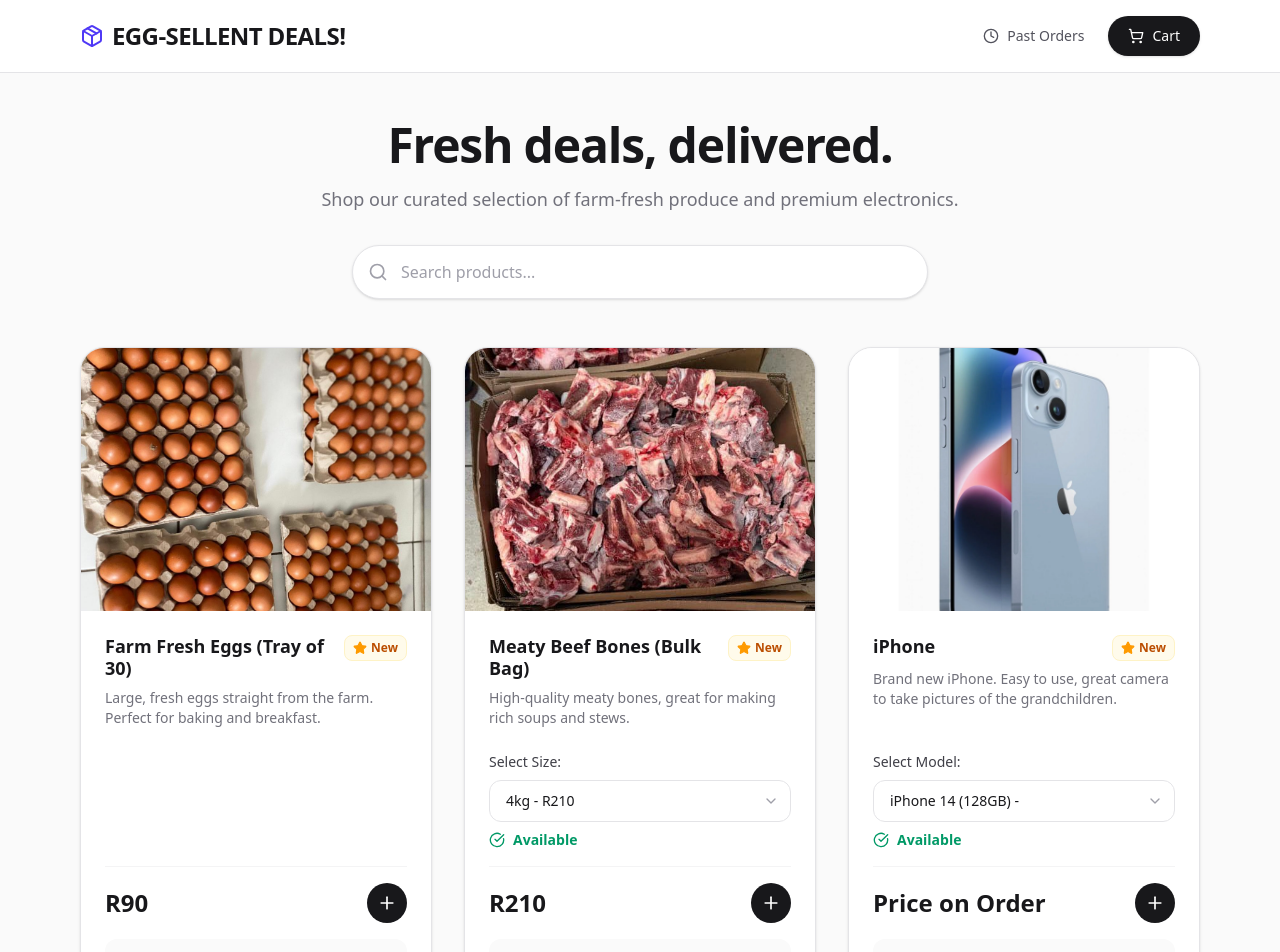
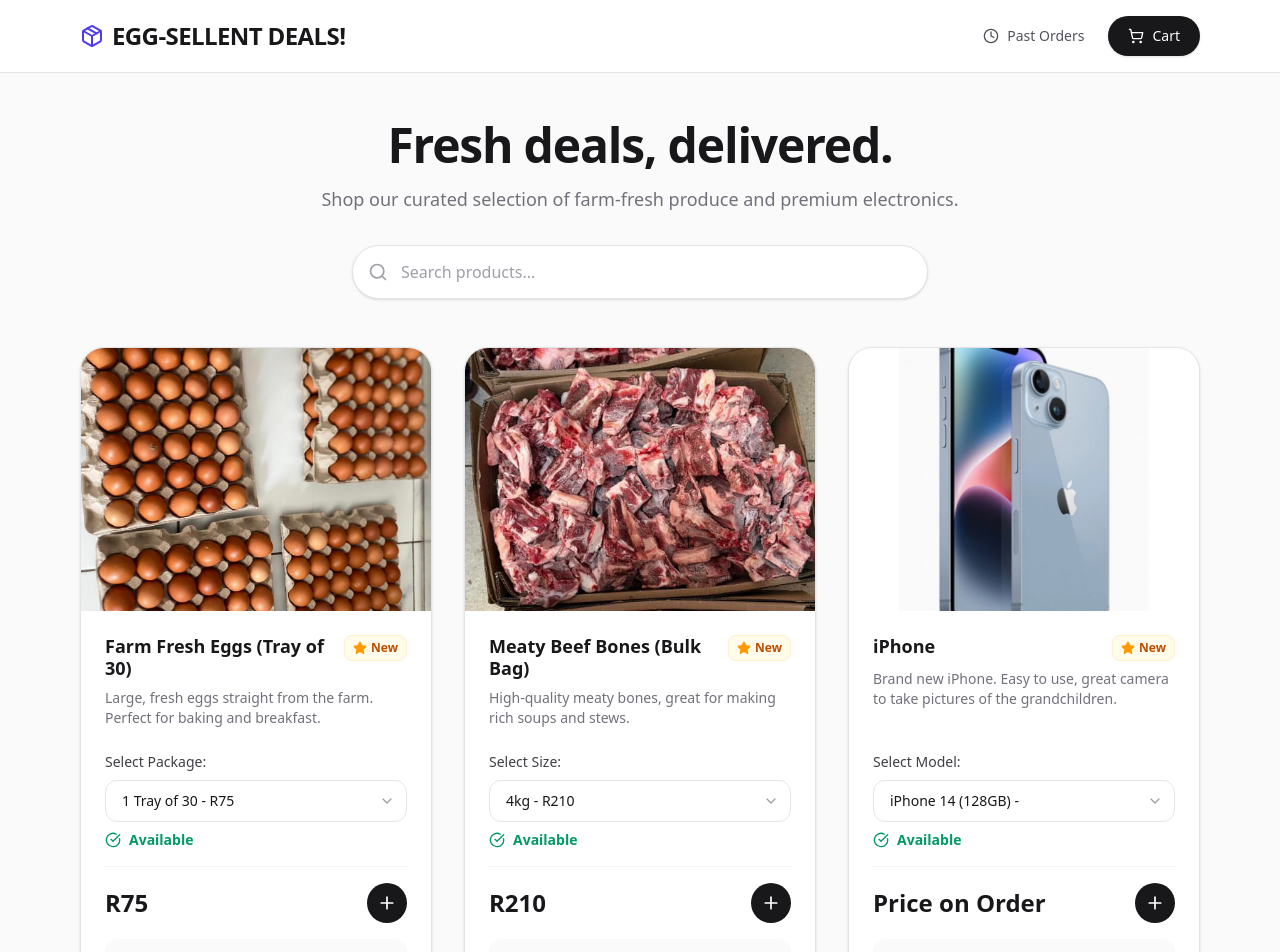
Before and after one commit to bblack-jewENT/egg-sellent-deals-, a React (Vite) app: page / in a window 1280 px wide. Shown: the top 952 px of the page. Built offline with nearby package versions, Linux system fonts and the light colour scheme.

Commit message:
Add eggs package selector (1 Tray R75, 12 Trays R800) and pricing variant logic.

```diff
--- a/src/App.tsx
+++ b/src/App.tsx
@@ -210,6 +210,11 @@
   { id: 1, weight: "4kg", price: 210, available: true },
   { id: 2, weight: "5kg", price: 250, available: true },
 ];
+// Eggs variants
+const eggsVariants = [
+  { id: 1, label: "1 Tray of 30", price: 75, available: true },
+  { id: 2, label: "12 Trays of 30", price: 800, available: true },
+];
 type Product = (typeof products)[0];
 type CartItem = { product: Product; quantity: number };
 type DeliveryOption = "standard" | "express";
@@ -263,6 +268,7 @@
     useState<number>(12); // Default to iPhone 14 (128GB)
   const [selectedMeatyBonesVariant, setSelectedMeatyBonesVariant] =
     useState<number>(1); // Default to 4kg
+  const [selectedEggsVariant, setSelectedEggsVariant] = useState<number>(1); // Default to 1 Tray of 30
 
   useEffect(() => {
     const savedOrders = localStorage.getItem("pastOrders");
@@ -1006,6 +1012,52 @@
                             </div>
                           )}
 
+                          {/* Eggs Package Selector */}
+                          {product.id === 1 && (
+                            <div className="mb-4">
+                              <label className="block text-sm font-medium text-zinc-700 mb-2">
+                                Select Package:
+                              </label>
+                              <div className="relative">
+                                <select
+                                  value={selectedEggsVariant}
+                                  onChange={(e) =>
+                                    setSelectedEggsVariant(
+                                      Number(e.target.value),
+                                    )
+                                  }
+                                  className="w-full px-4 py-2.5 bg-white border border-zinc-200 rounded-xl text-sm text-zinc-900 appearance-none cursor-pointer hover:border-zinc-300 focus:outline-none focus:ring-2 focus:ring-indigo-500 focus:border-transparent transition-colors"
+                                >
+                                  {eggsVariants.map((variant) => (
+                                    <option key={variant.id} value={variant.id}>
+                                      {variant.label} - R{variant.price}
+                                    </option>
+                                  ))}
+                                </select>
+                                <ChevronDown className="absolute right-3 top-1/2 -translate-y-1/2 w-4 h-4 text-zinc-400 pointer-events-none" />
+                              </div>
+                              <div className="mt-2 flex items-center gap-2">
+                                {eggsVariants.find(
+                                  (v) => v.id === selectedEggsVariant,
+                                )?.available ? (
+                                  <>
+                                    <CheckCircle className="w-4 h-4 text-emerald-600" />
+                                    <span className="text-sm font-semibold text-emerald-600">
+                                      Available
+                                    </span>
+                                  </>
+                                ) : (
+                                  <>
+                                    <X className="w-4 h-4 text-red-600" />
+                                    <span className="text-sm font-semibold text-red-600">
+                                      Out of Stock
+                                    </span>
+                                  </>
+                                )}
+                              </div>
+                            </div>
+                          )}
+
                           {/* Meaty Bones Size Selector */}
                           {product.id === 2 && (
                             <div className="mb-4">
@@ -1063,7 +1115,11 @@
                                   ? meatyBonesVariants.find(
                                       (v) => v.id === selectedMeatyBonesVariant,
                                     )?.price || product.price
-                                  : product.price}
+                                  : product.id === 1
+                                    ? eggsVariants.find(
+                                        (v) => v.id === selectedEggsVariant,
+                                      )?.price || product.price
+                                    : product.price}
                             </span>
                             <button
                               onClick={() => addToCart(product)}
```
